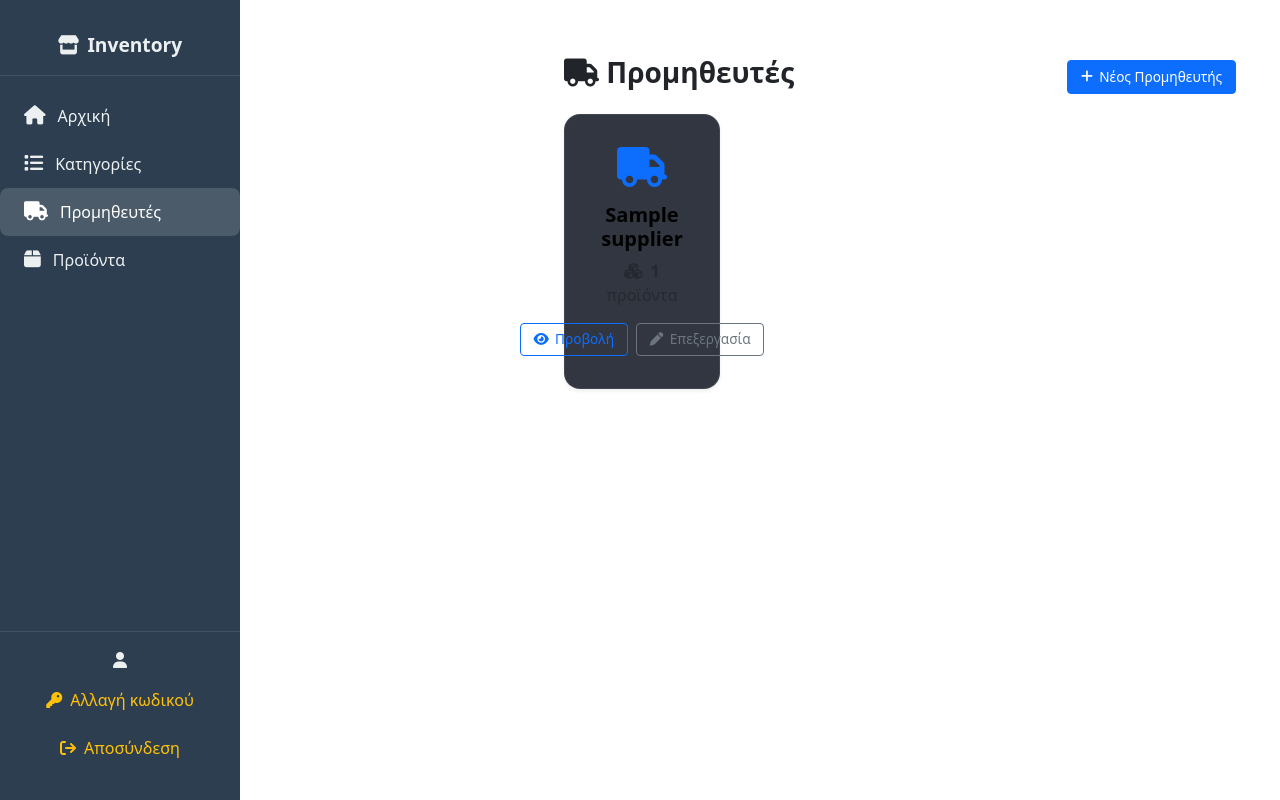
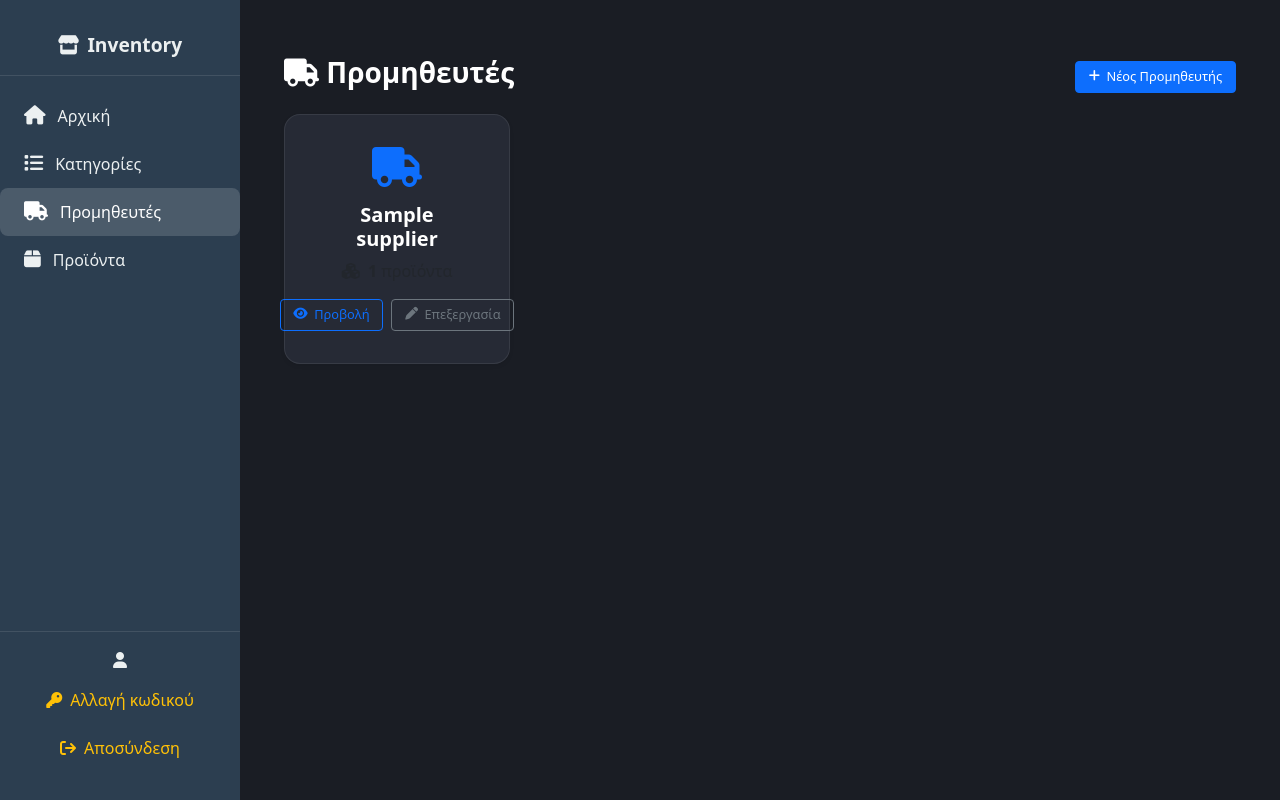
Before and after one commit to Dimitrios-Mourtzilas1999/apotheke, a Django app: page /supplier/ in a window 1280 px wide. Run offline with Django 5.2, Linux system fonts and the light colour scheme; tables that the repository leaves empty hold one stand-in row (values such as "Sample post"); some libraries are stand-ins or nearby versions.

Commit message:
Apply dark theme to supplier and category list pages and reduce button sizes
- Add dark background to main content area
- Update text colors to white for visibility
- Remove margin-left to work with flexbox layout
- Add proper background color (#1a1d24)
- Update category title color from black to white
- Improve product count text color
- Create dedicated suppliers_index.css file
- Reduce button font size from 0.85rem to 0.8rem
- Ensure consistency with other dark theme pages

```diff
--- a/inventory/static/inventory/categories/css/categories_index.css
+++ b/inventory/static/inventory/categories/css/categories_index.css
@@ -1,7 +1,18 @@
-/* Offset main content for fixed sidebar */
+/* Main content area */
 .main-content {
-    margin-left: 280px; /* adjust to your sidebar width */
     padding: 2rem;
+    background-color: #1a1d24;
+    min-height: 100vh;
+}
+
+/* Page header */
+h3.fw-bold {
+    color: #ffffff;
+}
+
+/* Empty state message */
+.text-muted {
+    color: #9ca3af;
 }
 
 /* Cards */
@@ -26,14 +37,19 @@
 
 /* Titles */
 .category-title {
-    color: #000000;
+    color: #ffffff;
     font-weight: 600;
+}
+
+/* Product count */
+.product-count {
+    color: #9ca3af;
 }
 
 /* Buttons */
 .btn-sm {
     padding: 0.35rem 0.8rem;
-    font-size: 0.85rem;
+    font-size: 0.8rem;
     display: flex;
     align-items: center;
     gap: 0.4rem;
@@ -42,7 +58,6 @@
 /* Responsive */
 @media (max-width: 992px) {
     .main-content {
-        margin-left: 0;
         padding: 1rem;
     }
 }
--- /dev/null
+++ b/inventory/static/inventory/suppliers/css/suppliers_index.css
@@ -0,0 +1,63 @@
+/* Main content area */
+.main-content {
+    padding: 2rem;
+    background-color: #1a1d24;
+    min-height: 100vh;
+}
+
+/* Page header */
+h3.fw-bold {
+    color: #ffffff;
+}
+
+/* Empty state message */
+.text-muted {
+    color: #9ca3af;
+}
+
+/* Cards */
+.category-card {
+    background: rgba(40,44,55,0.95);
+    border-radius: 16px;
+    padding: 1rem;
+    border: 1px solid rgba(255,255,255,0.08);
+    transition: all 0.25s ease;
+}
+
+.category-card:hover {
+    transform: translateY(-3px);
+    box-shadow: 0 8px 20px rgba(0,0,0,0.25);
+}
+
+/* Icons */
+.category-icon {
+    font-size: 2.5rem;
+    color: #0d6efd;
+}
+
+/* Titles */
+.category-title {
+    color: #ffffff;
+    font-weight: 600;
+}
+
+/* Product count */
+.product-count {
+    color: #9ca3af;
+}
+
+/* Buttons */
+.btn-sm {
+    padding: 0.35rem 0.8rem;
+    font-size: 0.8rem;
+    display: flex;
+    align-items: center;
+    gap: 0.4rem;
+}
+
+/* Responsive */
+@media (max-width: 992px) {
+    .main-content {
+        padding: 1rem;
+    }
+}
--- a/inventory/templates/inventory/suppliers/index.html
+++ b/inventory/templates/inventory/suppliers/index.html
@@ -3,7 +3,7 @@
 {% block css %}
 <link rel="stylesheet" href="https://cdnjs.cloudflare.com/ajax/libs/font-awesome/6.5.1/css/all.min.css">
 <link rel="stylesheet" href="{% static 'css/menu.css' %}">
-<link rel="stylesheet" href="{% static 'inventory/categories/css/categories_index.css' %}">
+<link rel="stylesheet" href="{% static 'inventory/suppliers/css/suppliers_index.css' %}">
 {% endblock %}
 
 {% block content %}
```
